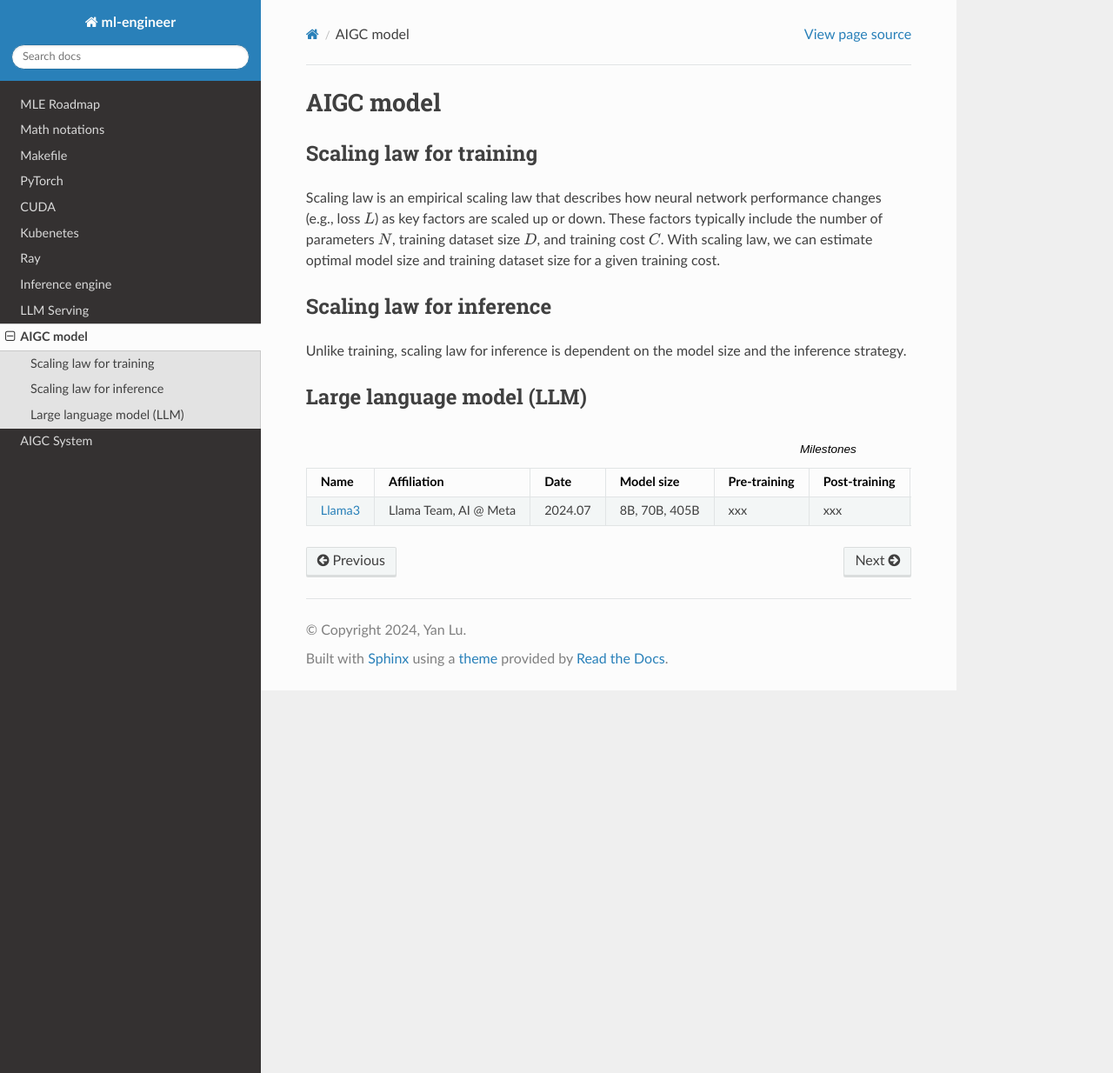
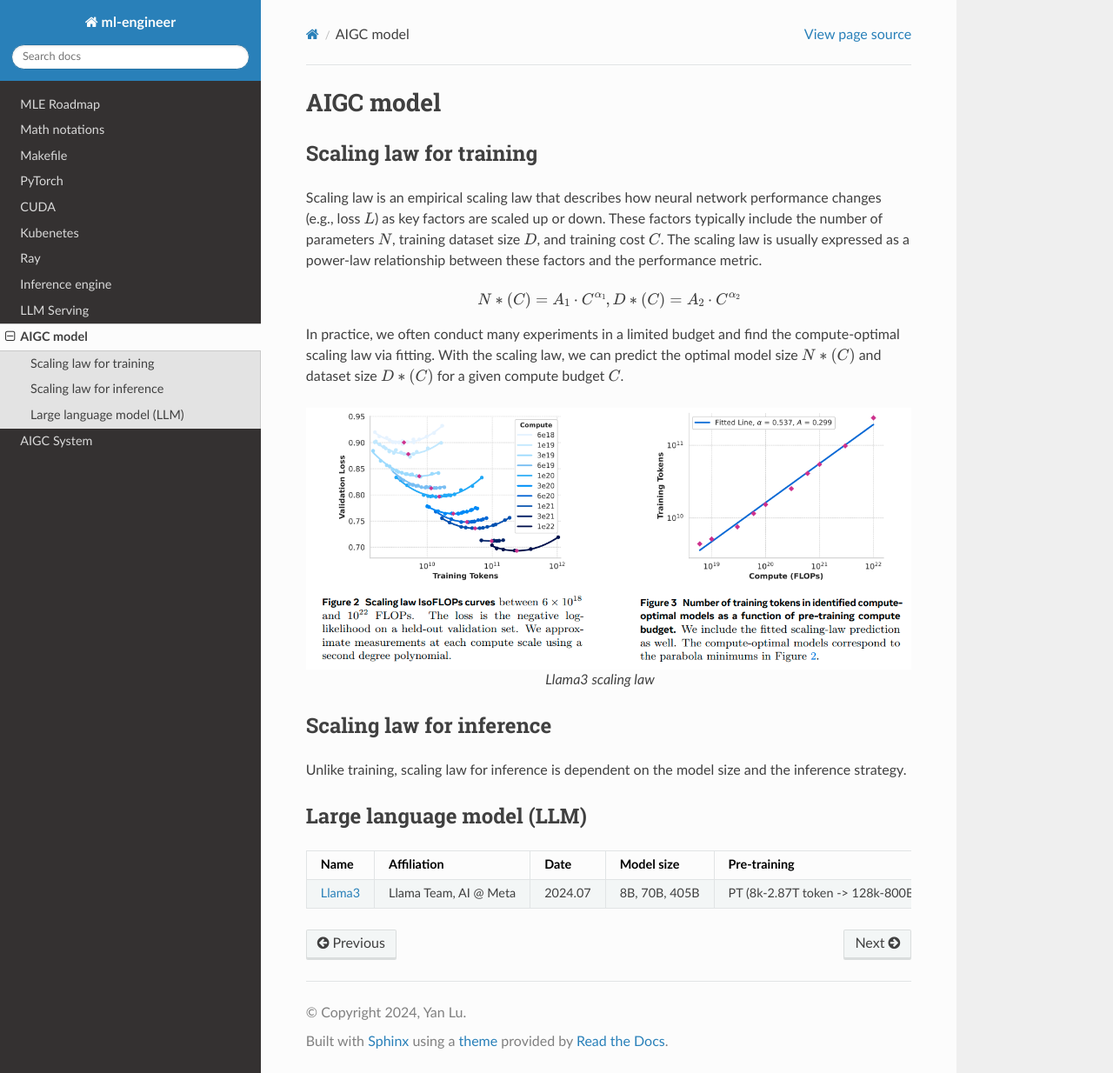
Before and after one commit to Jason-cs18/ml-engineer, a Sphinx documentation site: the page built from docs/source/aigc_model.rst, in a window 1280 px wide and 1234 px high. Shown: the whole window at 87% size. Built offline with Sphinx 7.4.7 and the Read the Docs theme 3.1.0, drawn with Linux system fonts in a browser that asks for light colours.

Commit message:
update aigc model

```diff
--- a/docs/source/aigc_model.rst
+++ b/docs/source/aigc_model.rst
@@ -4,7 +4,19 @@ AIGC model
 
 Scaling law for training
 ------------------------
-Scaling law is an empirical scaling law that describes how neural network performance changes (e.g., loss :math:`L`) as key factors are scaled up or down. These factors typically include the number of parameters :math:`N`, training dataset size :math:`D`, and training cost :math:`C`. With scaling law, we can estimate optimal model size and training dataset size for a given training cost.
+Scaling law is an empirical scaling law that describes how neural network performance changes (e.g., loss :math:`L`) as key factors are scaled up or down. These factors typically include the number of parameters :math:`N`, training dataset size :math:`D`, and training cost :math:`C`. The scaling law is usually expressed as a power-law relationship between these factors and the performance metric.
+
+.. math::
+
+   N*(C) = A_{1} \cdot C^{\alpha_{1}}, D*(C) = A_{2} \cdot C^{\alpha_{2}}
+
+In practice, we often conduct many experiments in a limited budget and find the compute-optimal scaling law via fitting. With the scaling law, we can predict the optimal model size :math:`N*(C)` and dataset size :math:`D*(C)` for a given compute budget :math:`C`.
+
+.. figure:: ./images/llama3_scaling.png
+   :align: center
+   :alt: Ray Cluster Architecture
+
+   Llama3 scaling law
 
 Scaling law for inference
 ---------------------------
@@ -13,7 +25,7 @@ Unlike training, scaling law for inference is dependent on the model size and th
 Large language model (LLM)
 --------------------------
 
-.. list-table:: Milestones
+.. list-table::
    :header-rows: 1
 
    * - Name
@@ -22,11 +34,13 @@ Large language model (LLM)
      - Model size
      - Pre-training
      - Post-training
+     - Inference
      - Highlight
    * - `Llama3 <https://arxiv.org/pdf/2407.21783>`_
      - Llama Team, AI @ Meta
      - 2024.07
      - 8B, 70B, 405B
-     - xxx
-     - xxx
+     - PT (8k-2.87T token -> 128k-800B toke -> 40M token using smaller lr)
+     - SFT + DPO
+     - Pipeline parallelism, FP8 quantization
      - Multilingual support, multimodal support, safety migations with Llama Guard 3
```
Also changed, not shown: docs/source/ray.rst (+8 -2 lines), docs/source/images/llama3_scaling.png (added).
